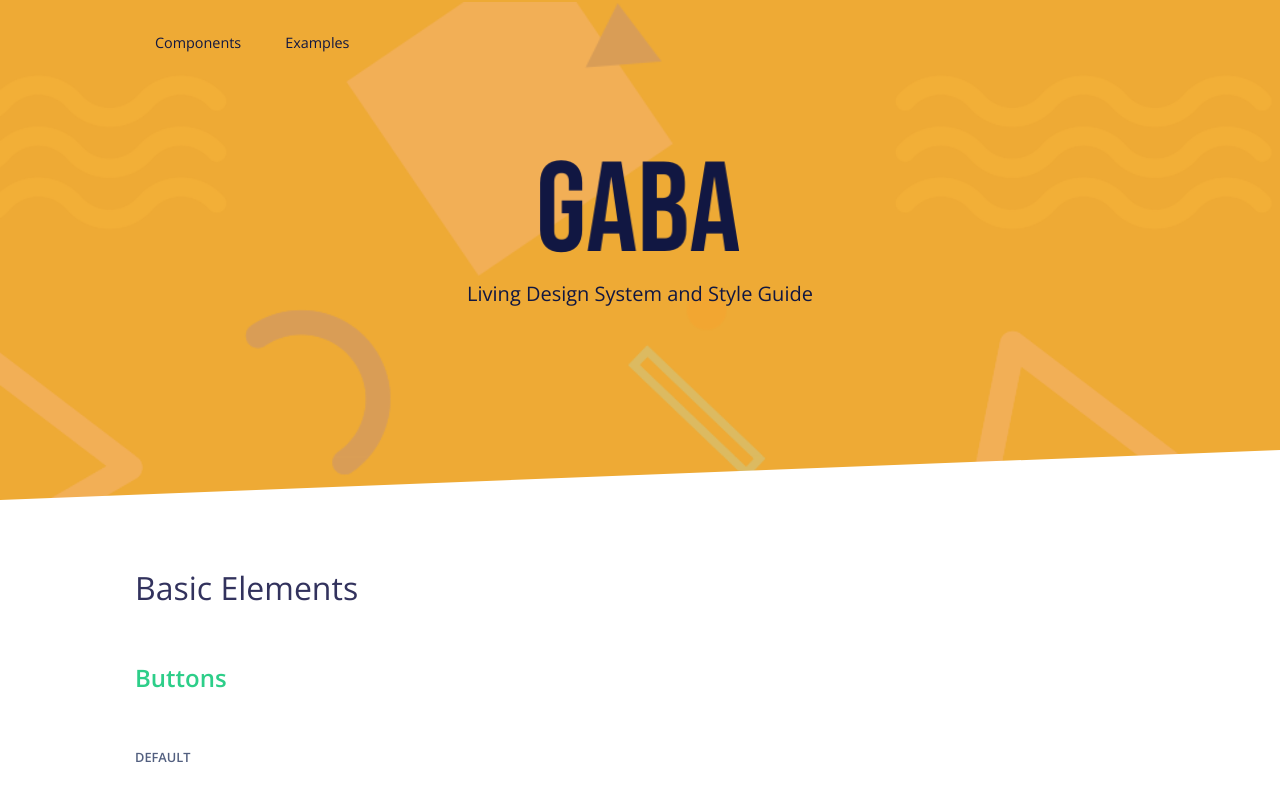
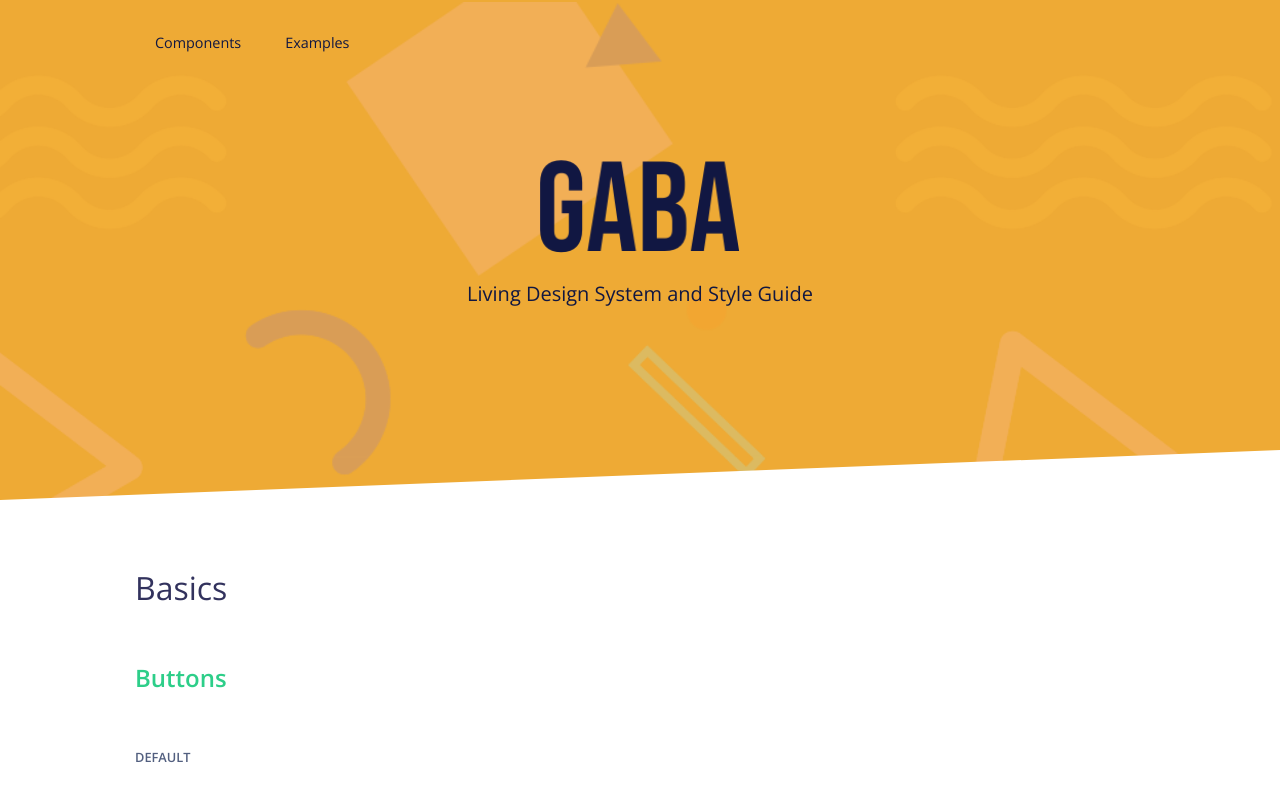
Before and after one commit to GABA2020/designSystem, a website: page index.html in a window 1280 px wide. Shown: the top 789 px of the page. Drawn offline with nearby package versions, Linux system fonts and the light colour scheme; some packages are replaced by stand-ins of ours.

Commit message:
changes aren't showing for some reason

```diff
--- a/index.html
+++ b/index.html
@@ -148,7 +148,7 @@ Coded by www.creative-tim.com
 
             <!-- Basic elements -->
             <h2 class="mb-5">
-              <span>Basic Elements</span>
+              <span>Basics</span>
             </h2>
 
             <!-- Buttons -->
```
